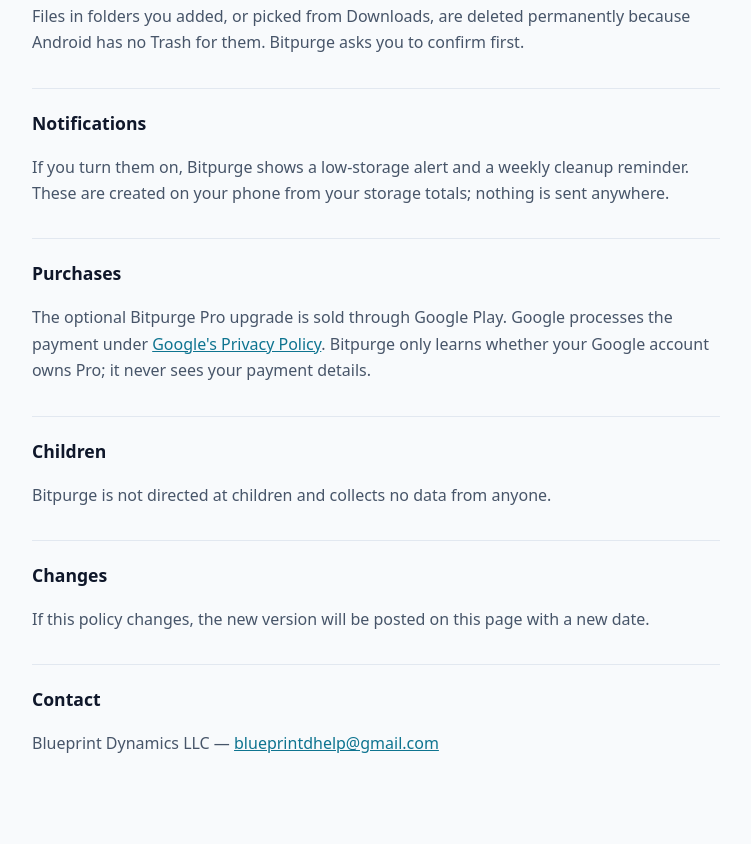
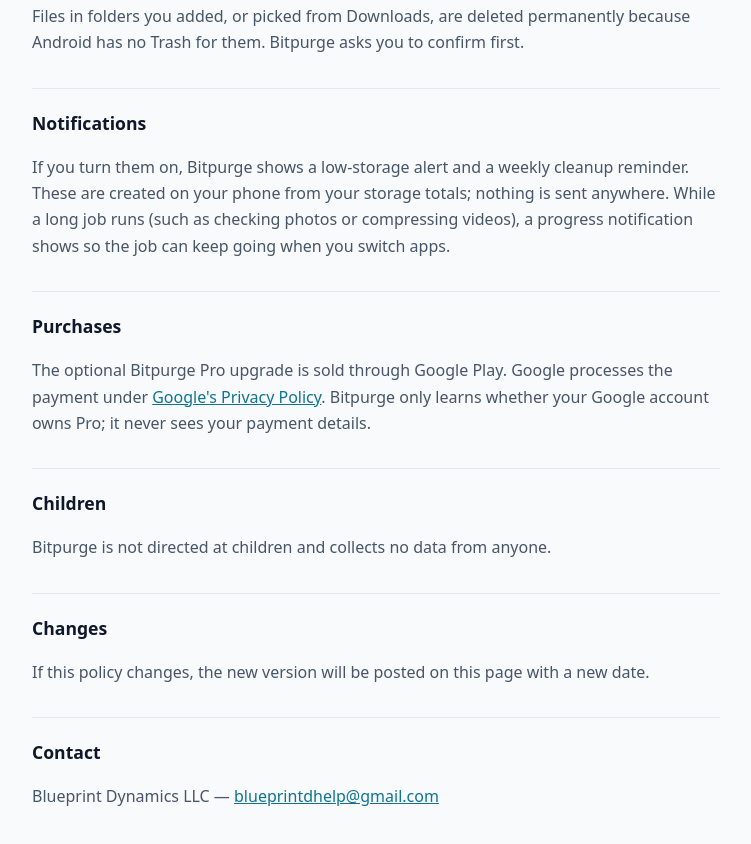
Before and after one commit to BlueprintDynamics/App-Policies, a plain HTML site: page bitpurge.html in a window 1280 px wide. Shown: the part 981-1825 px from the top of the page, without its empty margins (264-1015 px from the left). Drawn offline with Linux system fonts and the light colour scheme.

Commit message:
Bitpurge: mention the progress notification for background jobs
Co-Authored-By: Claude Opus 5.5 <noreply@anthropic.com>
Claude-Session: https://claude.ai/code/session_01VVAgurRG7N2jygh3VPL5qW

```diff
--- a/bitpurge.html
+++ b/bitpurge.html
@@ -43,7 +43,8 @@
 
   <h2>Notifications</h2>
   <p>If you turn them on, Bitpurge shows a low-storage alert and a weekly cleanup reminder. These are created on your phone
-  from your storage totals; nothing is sent anywhere.</p>
+  from your storage totals; nothing is sent anywhere. While a long job runs (such as checking photos or compressing
+  videos), a progress notification shows so the job can keep going when you switch apps.</p>
 
   <h2>Purchases</h2>
   <p>The optional Bitpurge Pro upgrade is sold through Google Play. Google processes the payment under
```
